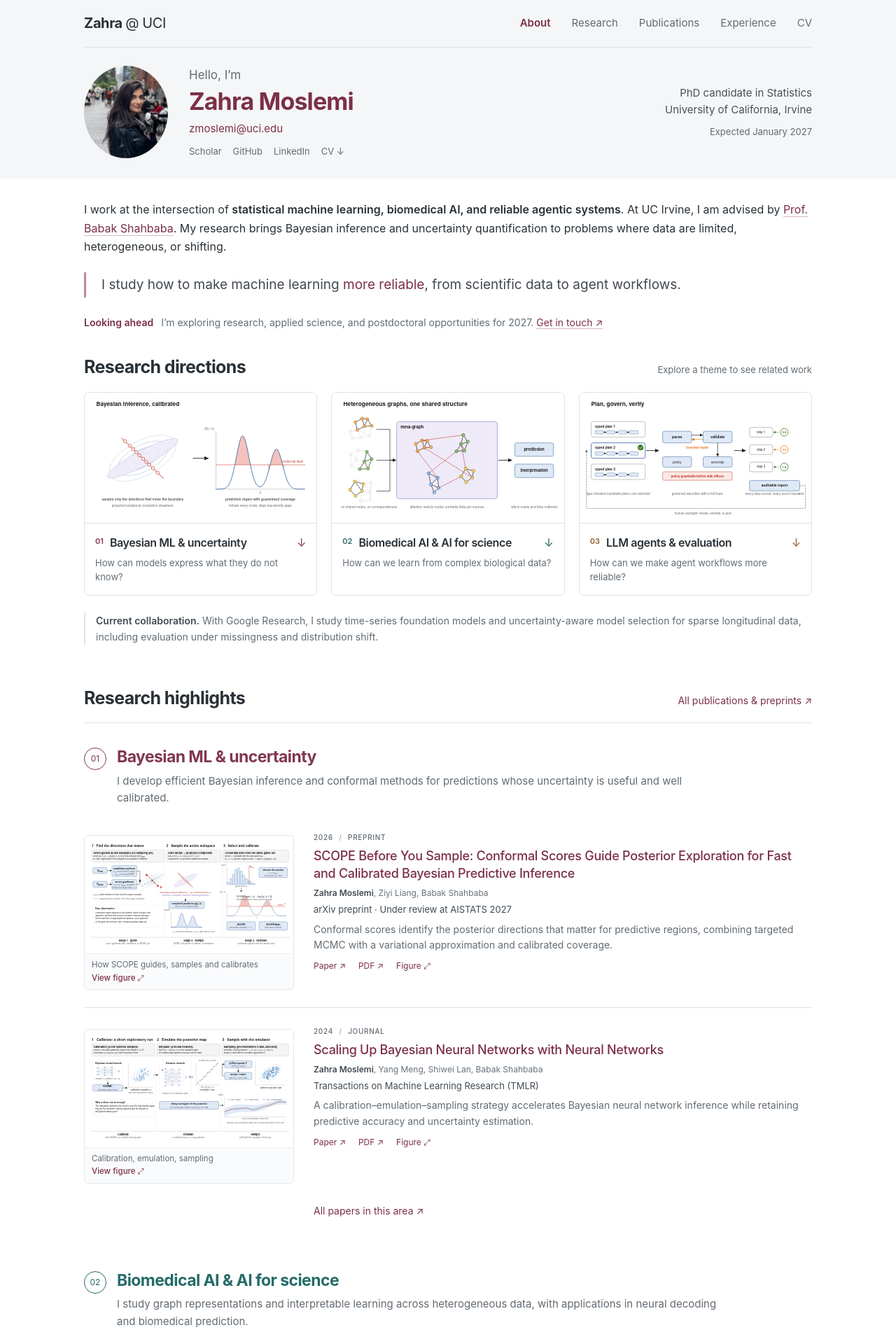
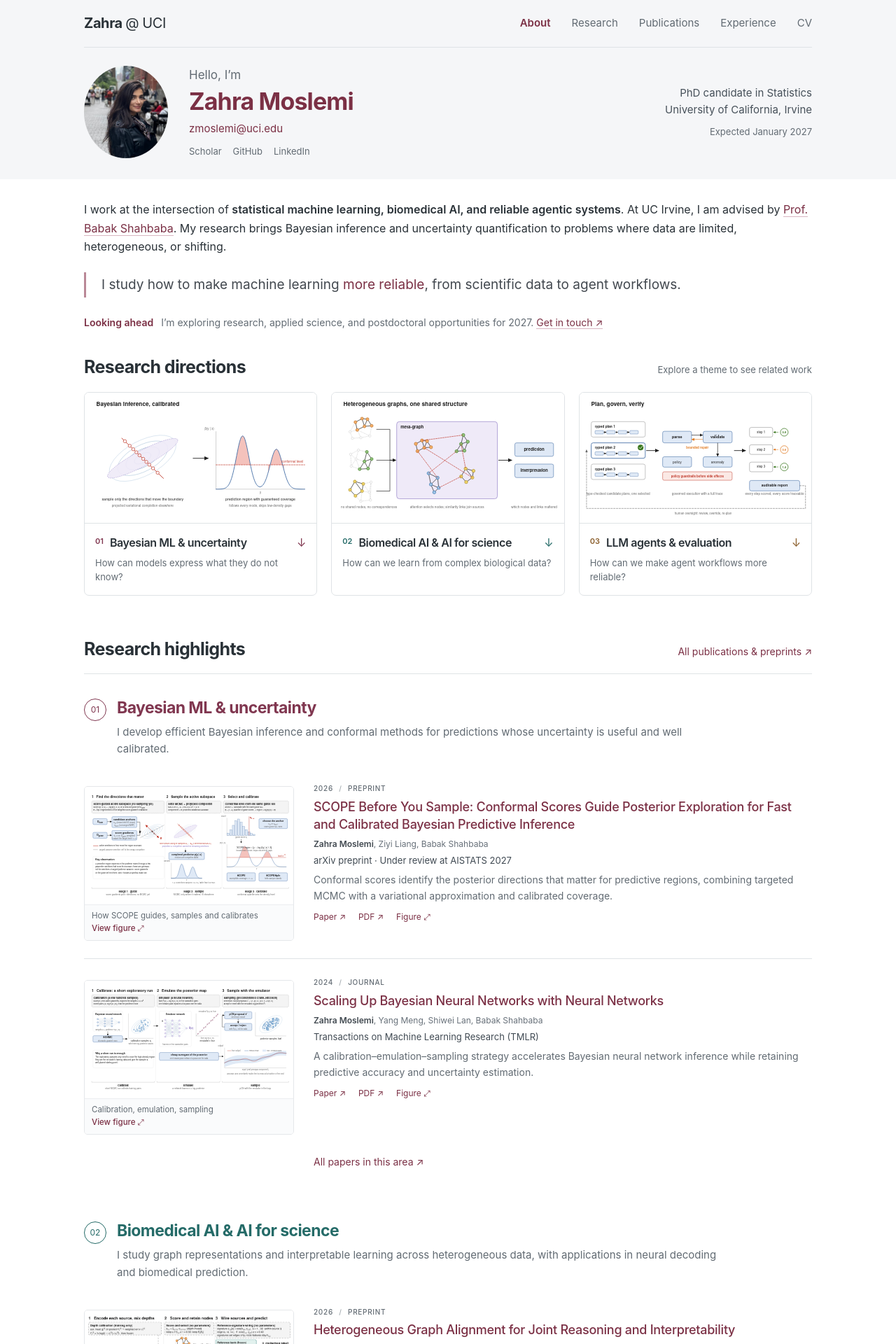
Before and after one commit to zahraMoslemi/zahraMoslemi.github.io, a Jekyll site: the page built from _pages/about.html, in a window 1280 px wide. Shown: the top 1920 px of the page at 70% size. Built offline with Jekyll 4.4.1, drawn with Linux system fonts in a browser that asks for light colours; some of the changed text lies outside the part shown.

Commit message:
Remove CV download, collaboration note, T-Mobile mention and class rank
Drop the CV link from the profile header and the download button from the
CV page, and delete files/Zahra_Moslemi_CV.pdf. Remove the Google Research
collaboration note from the home page, the T-Mobile mention from the
Accenture internship, and the class rank from the Sharif degree entry.

Co-Authored-By: Claude Fable 5.1 <noreply@anthropic.com>

```diff
--- a/_pages/about.html
+++ b/_pages/about.html
@@ -21,7 +21,7 @@ redirect_from:
 <nav class="nav" id="main-navigation" aria-label="Main navigation"><a href="/" aria-current="page">About</a><a href="/#research">Research</a><a href="/publications/">Publications</a><a href="/#experience">Experience</a><a href="/cv/">CV</a></nav></div></header>
 <main id="main"><section class="profile-band" aria-labelledby="intro-title"><div class="wrap profile">
 <img class="portrait" src="/images/profile.jpg" width="288" height="335" alt="Zahra Moslemi" fetchpriority="high">
-<div class="profile-name"><p class="hello">Hello, I’m</p><h1 id="intro-title">Zahra Moslemi</h1><a class="profile-email" href="mailto:zmoslemi@uci.edu">zmoslemi@uci.edu</a><div class="profile-links"><a href="https://scholar.google.com/citations?user=jbJTkg4AAAAJ&hl=en">Scholar</a><a href="https://github.com/zahraMoslemi">GitHub</a><a href="https://www.linkedin.com/in/zahra-moslemi/">LinkedIn</a><a href="/files/Zahra_Moslemi_CV.pdf">CV <span aria-hidden="true">↓</span></a></div></div>
+<div class="profile-name"><p class="hello">Hello, I’m</p><h1 id="intro-title">Zahra Moslemi</h1><a class="profile-email" href="mailto:zmoslemi@uci.edu">zmoslemi@uci.edu</a><div class="profile-links"><a href="https://scholar.google.com/citations?user=jbJTkg4AAAAJ&hl=en">Scholar</a><a href="https://github.com/zahraMoslemi">GitHub</a><a href="https://www.linkedin.com/in/zahra-moslemi/">LinkedIn</a></div></div>
 <div class="affiliation"><p>PhD candidate in Statistics</p><p>University of California, Irvine</p><p class="graduation">Expected January 2027</p></div></div></section>
 <div class="wrap home-content"><section class="introduction" aria-label="About me"><p>I work at the intersection of <strong>statistical machine learning, biomedical AI, and reliable agentic systems</strong>. At UC Irvine, I am advised by <a href="https://www.ics.uci.edu/~babaks/">Prof. Babak Shahbaba</a>. My research brings Bayesian inference and uncertainty quantification to problems where data are limited, heterogeneous, or shifting.</p>
 <div class="research-statement">I study how to make machine learning <em>more reliable</em>, from scientific data to agent workflows.</div>
@@ -38,7 +38,6 @@ redirect_from:
       <div class="theme-caption"><span class="theme-index">03</span><h3>LLM agents &amp; evaluation</h3><span class="theme-arrow" aria-hidden="true">↓</span></div>
       <p>How can we make agent workflows more reliable?</p></a></div></section>
 
-<p class="collaboration-note"><strong>Current collaboration.</strong> With Google Research, I study time-series foundation models and uncertainty-aware model selection for sparse longitudinal data, including evaluation under missingness and distribution shift.</p>
 <div class="highlights-heading"><h2>Research highlights</h2><a class="text-link" href="/publications/">All publications &amp; preprints <span aria-hidden="true">↗</span></a></div>
 <section class="research-theme uncertainty" id="theme-uncertainty" aria-labelledby="heading-uncertainty">
       <div class="theme-heading"><span class="section-number">01</span><div><h2 id="heading-uncertainty">Bayesian ML &amp; uncertainty</h2><p>I develop efficient Bayesian inference and conformal methods for predictions whose uncertainty is useful and well calibrated.</p></div></div>
@@ -114,14 +113,14 @@ redirect_from:
 <section class="section" id="experience"><div class="section-heading"><h2>Industry experience</h2><span>Research Scientist internships</span></div>
 <div class="experience-list">
 <article class="experience-row"><div class="experience-date">Summer 2026 · San Mateo</div><div><h3>ClearNote Health</h3><p class="role">Research Scientist Intern</p><p>Developed a biology-informed vision transformer for pancreatic-cancer cfDNA fragmentomics using joint-embedding prediction. Worked on conformal and Bayesian methods for uncertainty-aware biomedical prediction.</p></div></article>
-<article class="experience-row"><div class="experience-date">Summer 2025 · Boston</div><div><h3>Accenture · Center for Advanced AI</h3><p class="role">Research Scientist Intern · T-Mobile collaboration</p><p>Built multi-agent planning and evaluation workflows with AutoGen and DSPy, and integrated human review through Azure AI Foundry. This work contributed to POLARIS and AEMA, presented at AAAI 2026 workshops.</p></div></article>
+<article class="experience-row"><div class="experience-date">Summer 2025 · Boston</div><div><h3>Accenture · Center for Advanced AI</h3><p class="role">Research Scientist Intern</p><p>Built multi-agent planning and evaluation workflows with AutoGen and DSPy, and integrated human review through Azure AI Foundry. This work contributed to POLARIS and AEMA, presented at AAAI 2026 workshops.</p></div></article>
 <article class="experience-row"><div class="experience-date">Summer 2024 · San Mateo</div><div><h3>ClearNote Health</h3><p class="role">Research Scientist Intern</p><p>Combined diffusion-based synthetic data with Perceiver IO for biomedical learning under class imbalance and data scarcity. Developed reproducible experiments and evaluated calibration and robustness under distribution shift.</p></div></article></div>
 <div class="skills" aria-label="Selected technical skills"><span>Python</span><span>PyTorch</span><span>SQL</span><span>Hugging Face</span><span>DSPy</span><span>AutoGen</span><span>Azure AI Foundry</span><span>Nextflow</span></div></section>
 
 <section class="section two-col" id="background"><div><div class="section-heading"><div><h2>Education</h2></div></div>
 <div class="education-item"><h3>PhD in Statistics</h3><p>University of California, Irvine</p><p class="dates">2023–present · Expected January 2027</p><p>Research focus: machine learning and Bayesian inference</p></div>
 <div class="education-item"><h3>MS in Statistics</h3><p>University of California, Irvine</p><p class="dates">2021–2023</p></div>
-<div class="education-item"><h3>BS in Industrial Engineering</h3><p>Sharif University of Technology</p><p class="dates">2016–2020 · Ranked 4th of 200</p></div></div>
+<div class="education-item"><h3>BS in Industrial Engineering</h3><p>Sharif University of Technology</p><p class="dates">2016–2020</p></div></div>
 <div><div class="section-heading"><div><h2>Honors &amp; service</h2></div></div><ul class="recognition-list">
 <li>Best Poster Runner-up<span>NeurIPS 2025 · AI4Science Workshop</span></li>
 <li>Best Poster Award<span>NeurIPS 2025 · New Perspectives in Graph Machine Learning Workshop</span></li>
--- a/_pages/cv.html
+++ b/_pages/cv.html
@@ -17,6 +17,5 @@ permalink: /cv/
 <button class="menu-toggle" type="button" aria-expanded="false" aria-controls="main-navigation">Menu</button>
 <nav class="nav" id="main-navigation" aria-label="Main navigation"><a href="/">About</a><a href="/#research">Research</a><a href="/publications/">Publications</a><a href="/#experience">Experience</a><a href="/cv/" aria-current="page">CV</a></nav></div></header>
 <main id="main" class="wrap"><section class="page-intro"><p class="eyebrow">Curriculum vitae</p><h1>Research &amp; experience</h1><p>My research, publications, education, and industry experience. Updated October 2026.</p></section>
-<section class="cv-summary"><a class="button primary" href="/files/Zahra_Moslemi_CV.pdf">Download CV <span aria-hidden="true">↓</span></a>
-<dl><dt>Education</dt><dd>PhD candidate in Statistics, UC Irvine. Expected January 2027. MS in Statistics, UC Irvine; BS in Industrial Engineering, Sharif University of Technology.</dd><dt>Research</dt><dd>Bayesian machine learning, uncertainty quantification, biomedical AI, graph representation learning, and LLM agents and evaluation.</dd><dt>Industry</dt><dd>Research Scientist internships at ClearNote Health (2024 and 2026) and Accenture’s Center for Advanced AI (2025).</dd><dt>Opportunities</dt><dd>Research scientist, applied scientist, research engineering, and postdoctoral positions. Open to U.S. locations.</dd><dt>Contact</dt><dd><a href="mailto:zmoslemi@uci.edu">zmoslemi@uci.edu</a></dd></dl></section></main>
+<section class="cv-summary"><dl><dt>Education</dt><dd>PhD candidate in Statistics, UC Irvine. Expected January 2027. MS in Statistics, UC Irvine; BS in Industrial Engineering, Sharif University of Technology.</dd><dt>Research</dt><dd>Bayesian machine learning, uncertainty quantification, biomedical AI, graph representation learning, and LLM agents and evaluation.</dd><dt>Industry</dt><dd>Research Scientist internships at ClearNote Health (2024 and 2026) and Accenture’s Center for Advanced AI (2025).</dd><dt>Opportunities</dt><dd>Research scientist, applied scientist, research engineering, and postdoctoral positions. Open to U.S. locations.</dd><dt>Contact</dt><dd><a href="mailto:zmoslemi@uci.edu">zmoslemi@uci.edu</a></dd></dl></section></main>
 <footer class="site-footer"><div class="wrap footer-inner"><span>© 2026 Zahra Moslemi <span class="footer-dot">·</span> Updated October 2026</span><div class="social-links"><a href="mailto:zmoslemi@uci.edu">Email</a><a href="https://scholar.google.com/citations?user=jbJTkg4AAAAJ&hl=en">Scholar</a><a href="https://github.com/zahraMoslemi">GitHub</a><a href="https://www.linkedin.com/in/zahra-moslemi/">LinkedIn</a></div></div></footer></body></html>
--- a/assets/css/portfolio.css
+++ b/assets/css/portfolio.css
@@ -225,8 +225,6 @@ button { cursor: pointer; }
   a { color: inherit; }
 }
 
-.collaboration-note { font-size: 14px; color: var(--muted); margin: 24px 0 0; padding-left: 15px; border-left: 2px solid var(--line); }
-.collaboration-note strong { color: #434b54; }
 
 /* Paper figures and the figure viewer. Card images are 16:9 crops of the first
    figure; the viewer shows every figure at full size with its caption. */
```
Also changed, not shown: PORTFOLIO_MAINTENANCE.md (+2 -2 lines), scripts/build_portfolio.py (+5 -8 lines), 1 other file.
